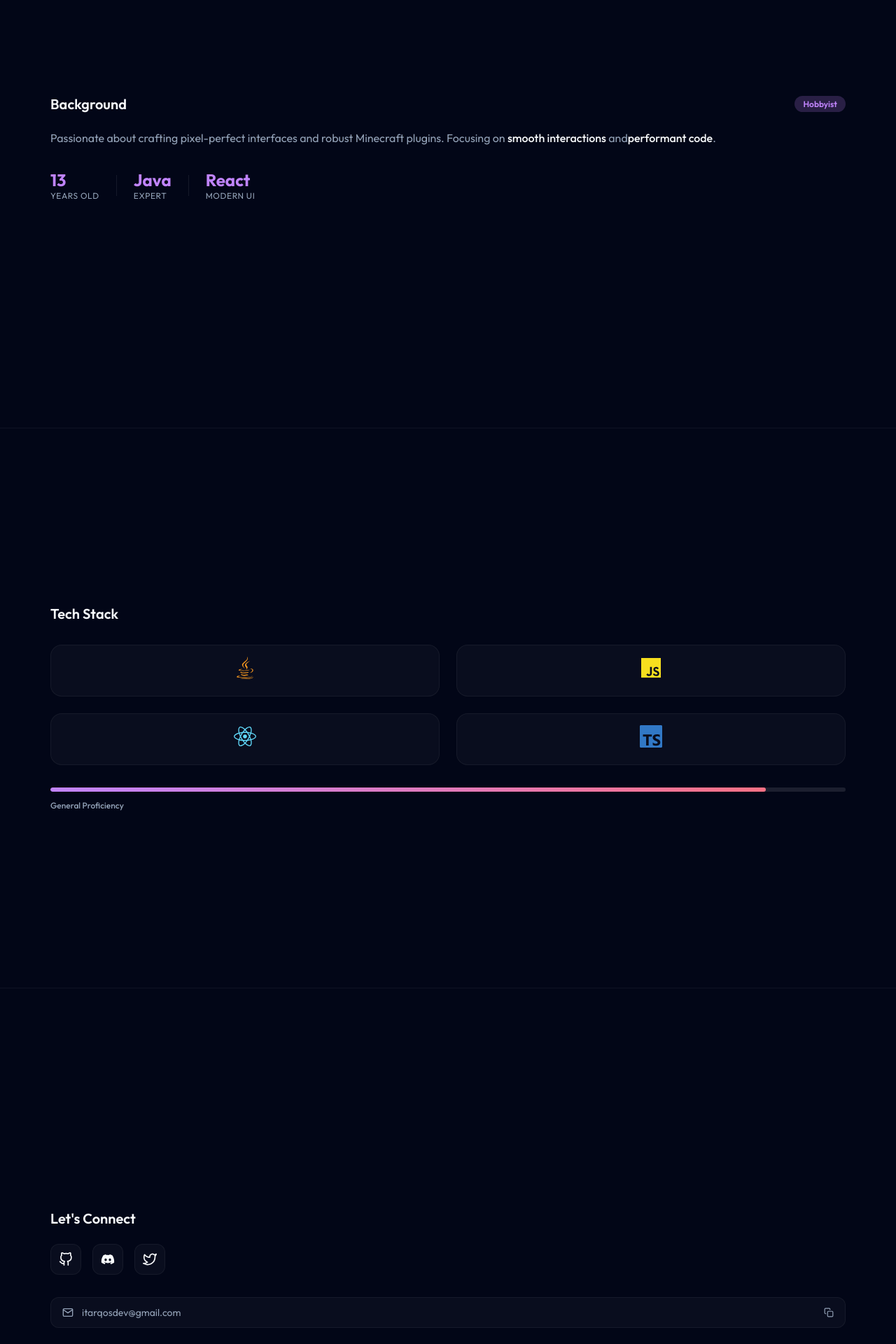
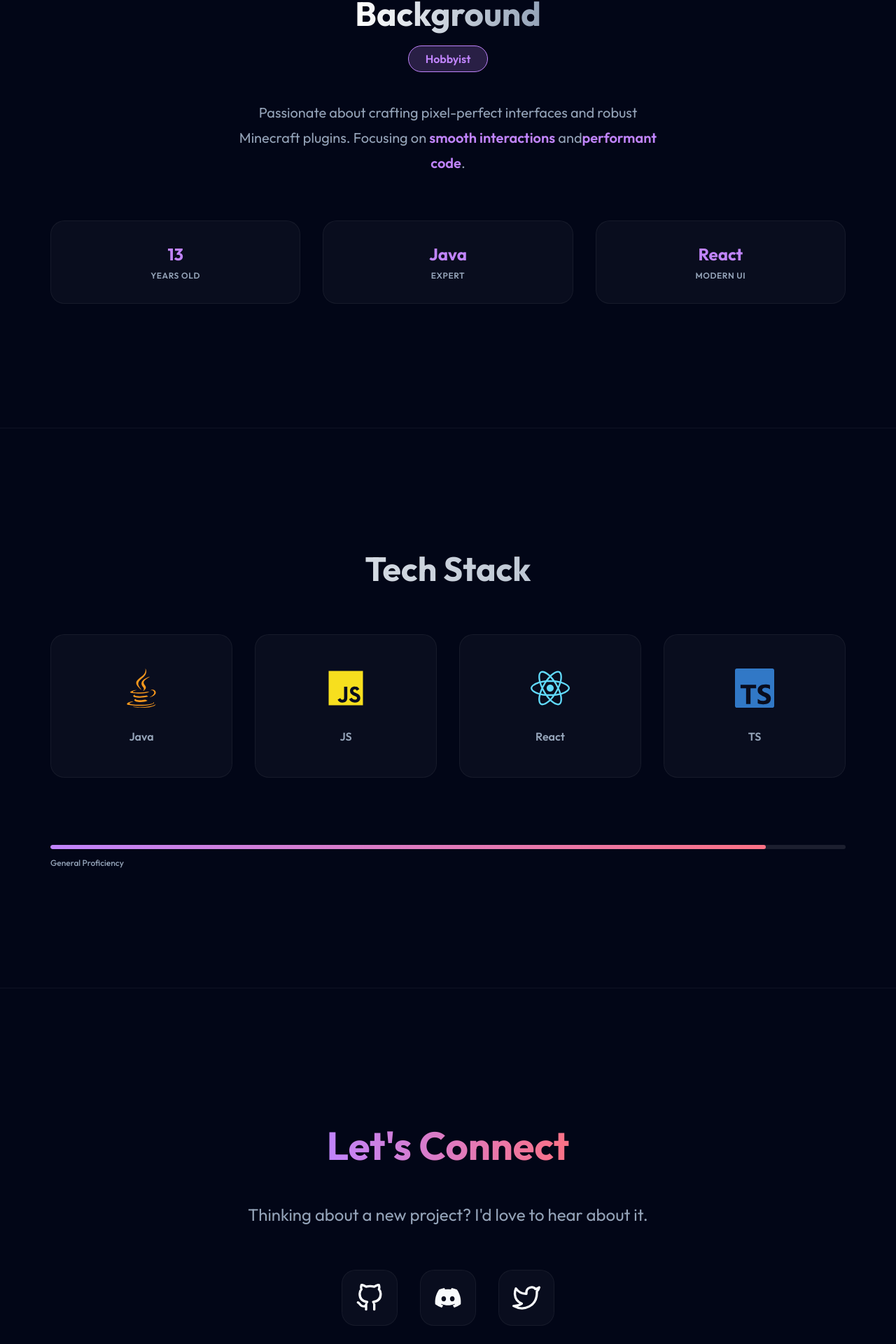
Before and after one commit to itarqos5/itarqos-portfolio, a React (Vite) app: page / in a window 1280 px wide. Shown: the part 988-2908 px from the top of the page at 70% size. Built offline with nearby package versions, Linux system fonts and the light colour scheme.

Commit message:
fixed many blank spaces

```diff
--- a/src/components/sections/Contact.jsx
+++ b/src/components/sections/Contact.jsx
@@ -11,11 +11,14 @@ const Contact = () => {
   return (
     <div className={styles.contactCard}>
       <h3 className={styles.title}>Let's Connect</h3>
+      <p className={styles.subtitle}>
+        Thinking about a new project? I'd love to hear about it.
+      </p>
 
       <div className={styles.socials}>
-        <motion.a whileHover={{ y: -4 }} href="https://github.com/itarqos5" className={styles.iconBtn}><FiGithub /></motion.a>
-        <motion.a whileHover={{ y: -4 }} href="#" className={styles.iconBtn}><FaDiscord /></motion.a>
-        <motion.a whileHover={{ y: -4 }} href="https://x.com/itarqos" className={styles.iconBtn}><FiTwitter /></motion.a>
+        <motion.a whileHover={{ y: -8 }} href="https://github.com/itarqos5" className={styles.iconBtn} target="_blank"><FiGithub /></motion.a>
+        <motion.a whileHover={{ y: -8 }} href="#" className={styles.iconBtn}><FaDiscord /></motion.a>
+        <motion.a whileHover={{ y: -8 }} href="https://x.com/itarqos" className={styles.iconBtn} target="_blank"><FiTwitter /></motion.a>
       </div>
 
       <motion.button
--- a/src/components/sections/Skills.jsx
+++ b/src/components/sections/Skills.jsx
@@ -15,8 +15,9 @@ const Skills = () => {
       <h3 className={styles.title}>Tech Stack</h3>
       <div className={styles.grid}>
         {tech.map((item, i) => (
-          <div key={i} className={styles.skillIcon} title={item.name}>
+          <div key={i} className={styles.skillIcon}>
             <span style={{ color: item.color }}>{item.icon}</span>
+            <span className={styles.skillName}>{item.name}</span>
           </div>
         ))}
       </div>
--- a/src/styles/About.module.css
+++ b/src/styles/About.module.css
@@ -1,52 +1,113 @@
 .aboutCard {
+  max-width: 800px;
+  width: 100%;
+  margin: 0 auto;
   padding: 2rem;
-  height: 100%;
   display: flex;
   flex-direction: column;
   justify-content: center;
+  text-align: center;
 }
 
 .header {
   display: flex;
-  justify-content: space-between;
+  flex-direction: column;
   align-items: center;
-  margin-bottom: 1.5rem;
+  gap: 1rem;
+  margin-bottom: 2.5rem;
 }
 
 .cardTitle {
-  font-size: 1.25rem;
-  font-weight: 600;
+  font-size: 3rem;
+  font-weight: 700;
+  background: linear-gradient(90deg, #fff, #94a3b8);
+  -webkit-background-clip: text;
+  -webkit-text-fill-color: transparent;
+  background-clip: text;
 }
 
 .badge {
   background: var(--primary-glow);
   color: var(--primary);
-  padding: 0.25rem 0.75rem;
+  padding: 0.5rem 1.5rem;
   border-radius: 100px;
-  font-size: 0.75rem;
+  font-size: 1rem;
   font-weight: 600;
+  border: 1px solid var(--primary);
 }
 
 .text {
   color: var(--text-muted);
-  line-height: 1.6;
-  margin-bottom: 2rem;
+  font-size: 1.25rem;
+  line-height: 1.8;
+  margin-bottom: 4rem;
+  max-width: 600px;
+  margin-left: auto;
+  margin-right: auto;
 }
 
 .highlight {
   color: var(--text-main);
-  font-weight: 500;
+  font-weight: 600;
+  color: var(--primary);
 }
 
 .stats {
-  display: flex;
-  align-items: center;
-  gap: 1.5rem;
+  display: grid;
+  grid-template-columns: repeat(3, 1fr);
+  gap: 2rem;
+  width: 100%;
 }
 
 .statItem {
   display: flex;
   flex-direction: column;
+  align-items: center;
+  padding: 2rem;
+  background: rgba(255, 255, 255, 0.03);
+  border: 1px solid rgba(255, 255, 255, 0.05);
+  border-radius: 20px;
+  transition: transform 0.3s ease;
+}
+
+.statItem:hover {
+  transform: translateY(-5px);
+  background: rgba(255, 255, 255, 0.05);
+  border-color: rgba(255, 255, 255, 0.1);
+}
+
+.statValue {
+  font-size: 2.5rem;
+  font-weight: 700;
+  color: var(--primary);
+  margin-bottom: 0.5rem;
+}
+
+.statLabel {
+  font-size: 1rem;
+  color: var(--text-muted);
+  text-transform: uppercase;
+  letter-spacing: 0.1em;
+  font-weight: 600;
+}
+
+.statLine {
+  display: none;
+}
+
+@media (max-width: 768px) {
+  .cardTitle {
+    font-size: 2rem;
+  }
+
+  .stats {
+    grid-template-columns: 1fr;
+    gap: 1rem;
+  }
+
+  .text {
+    font-size: 1rem;
+  }
 }
 
 .statValue {
--- a/src/styles/Contact.module.css
+++ b/src/styles/Contact.module.css
@@ -18,86 +18,101 @@
   margin-bottom: 3rem;
 }
 
+.contactCard {
+  max-width: 800px;
+  width: 100%;
+  margin: 0 auto;
+  padding: 4rem 2rem;
+  display: flex;
+  flex-direction: column;
+  align-items: center;
+  justify-content: center;
+  text-align: center;
+}
+
 .title {
-  font-size: 1.25rem;
-  font-weight: 600;
-  margin-bottom: 1.5rem;
+  font-size: 3.5rem;
+  font-weight: 700;
+  margin-bottom: 3rem;
+  background: linear-gradient(90deg, var(--primary), var(--secondary));
+  -webkit-background-clip: text;
+  -webkit-text-fill-color: transparent;
+  background-clip: text;
 }
 
 .title::after {
-  content: '';
-  position: absolute;
-  left: 50%;
-  transform: translateX(-50%);
-  bottom: -10px;
-  width: 80px;
-  height: 4px;
-  background: linear-gradient(90deg, var(--primary), var(--secondary));
-  border-radius: 2px;
+  display: none;
 }
 
 .subtitle {
-  color: var(--text-secondary);
-  font-size: 1.1rem;
+  color: var(--text-muted);
+  font-size: 1.5rem;
+  margin-bottom: 4rem;
   max-width: 600px;
-  margin: 0 auto;
-  line-height: 1.7;
 }
 
 .contactContent {
-  display: grid;
-  grid-template-columns: 1fr 1fr;
-  gap: 3rem;
-  margin-top: 3rem;
-}
-
-.contactInfo {
-  display: flex;
-  flex-direction: column;
-  gap: 2rem;
-}
-
-.contactCard {
-  padding: 2rem;
-  height: 100%;
-  display: flex;
-  flex-direction: column;
+  display: contents; /* Remove grid */
 }
 
 .socials {
   display: flex;
-  gap: 1rem;
-  margin-bottom: 2rem;
+  justify-content: center;
+  gap: 2rem;
+  margin-bottom: 4rem;
 }
 
 .iconBtn {
-  width: 44px;
-  height: 44px;
+  width: 80px;
+  height: 80px;
   display: flex;
   align-items: center;
   justify-content: center;
   background: rgba(255, 255, 255, 0.03);
   border: 1px solid rgba(255, 255, 255, 0.05);
-  border-radius: 12px;
-  font-size: 1.25rem;
+  border-radius: 20px;
+  font-size: 2.5rem;
   color: var(--text-main);
-  transition: all 0.3s ease;
+  transition: all 0.3s cubic-bezier(0.175, 0.885, 0.32, 1.275);
 }
 
 .iconBtn:hover {
   background: var(--primary-glow);
   border-color: var(--primary);
   color: var(--primary);
+  transform: translateY(-8px) !important;
 }
 
 .emailBar {
   display: flex;
   align-items: center;
-  gap: 0.75rem;
+  justify-content: space-between;
+  gap: 2rem;
   background: rgba(255, 255, 255, 0.03);
-  padding: 0.75rem 1rem;
-  border-radius: 12px;
+  padding: 1.5rem 2rem;
+  border-radius: 20px;
   width: 100%;
+  max-width: 600px;
+  border: 1px solid rgba(255, 255, 255, 0.05);
+  cursor: pointer;
+  transition: all 0.3s ease;
+}
+
+.emailBar:hover {
+  background: rgba(255, 255, 255, 0.08);
+  border-color: rgba(255, 255, 255, 0.2);
+}
+
+.emailText {
+  font-size: 1.25rem;
+  font-family: monospace;
+  color: var(--text-muted);
+}
+
+.mailIcon, .copyIcon {
+  font-size: 1.5rem;
+  color: var(--text-main);
+}
   border: 1px solid rgba(255, 255, 255, 0.05);
   color: var(--text-muted);
   cursor: pointer;
--- a/src/styles/Skills.module.css
+++ b/src/styles/Skills.module.css
@@ -19,40 +19,58 @@
 }
 
 .skillsCard {
+  max-width: 1000px;
+  width: 100%;
+  margin: 0 auto;
   padding: 2rem;
-  height: 100%;
   display: flex;
   flex-direction: column;
 }
 
 .title {
-  font-size: 1.25rem;
-  font-weight: 600;
-  margin-bottom: 2rem;
+  font-size: 3rem;
+  font-weight: 700;
+  text-align: center;
+  margin-bottom: 4rem;
+  background: linear-gradient(90deg, #fff, #94a3b8);
+  -webkit-background-clip: text;
+  -webkit-text-fill-color: transparent;
+  background-clip: text;
 }
 
 .grid {
   display: grid;
-  grid-template-columns: repeat(2, 1fr);
-  gap: 1.5rem;
-  flex-grow: 1;
+  grid-template-columns: repeat(auto-fit, minmax(150px, 1fr));
+  gap: 2rem;
+  width: 100%;
+  margin-bottom: 4rem;
 }
 
 .skillIcon {
   background: rgba(255, 255, 255, 0.03);
-  padding: 1rem;
-  border-radius: 16px;
+  padding: 3rem 1.5rem;
+  border-radius: 20px;
   display: flex;
+  flex-direction: column;
+  gap: 1rem;
   align-items: center;
   justify-content: center;
-  font-size: 2rem;
+  font-size: 3.5rem;
   border: 1px solid rgba(255, 255, 255, 0.05);
-  transition: all 0.3s ease;
+  transition: all 0.3s cubic-bezier(0.175, 0.885, 0.32, 1.275);
 }
 
 .skillIcon:hover {
-  background: rgba(255, 255, 255, 0.08);
-  transform: translateY(-4px);
+  background: rgba(255, 255, 255, 0.08); /* Brighter hover background */
+  transform: translateY(-8px);
+  border-color: var(--primary);
+  box-shadow: 0 10px 30px -10px rgba(0,0,0,0.5);
+}
+
+.skillName {
+  font-size: 1rem;
+  font-weight: 600;
+  color: var(--text-muted);
 }
 
 .footer {
```
